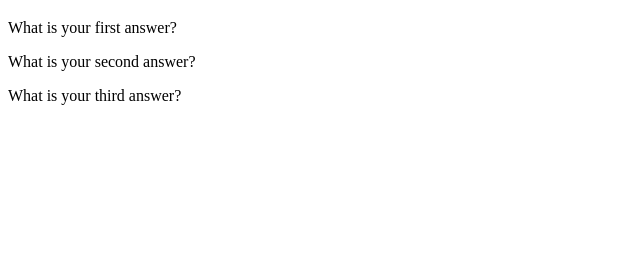
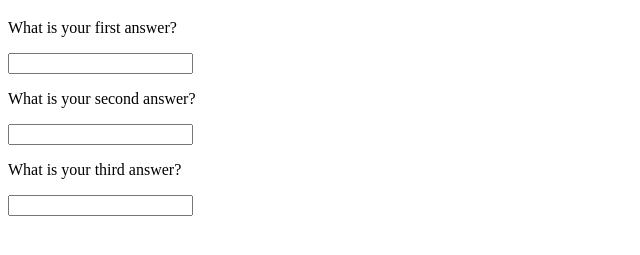
Before and after one commit to jiajing1993/Kaodim-Test, a Gatsby site: page / in a window 1280 px wide. Shown: the part 61-316 px from the top of the page, without its empty margins (0-640 px from the left). Built offline with nearby package versions, Linux system fonts and the light colour scheme; Gatsby itself is replaced by a stand-in of ours.

Commit message:
feat: create input component

```diff
--- a/src/components/inputBuilder.js
+++ b/src/components/inputBuilder.js
@@ -1,10 +1,37 @@
 import React, { Component } from 'react'
 
 export default class inputBuilder extends Component {
+  constructor(props) {
+    super(props);
+    this.state = { counter: 0 };
+  }
+
+  inputTypeIdentifier = (string) => {
+    const type = string.replace("Question", "")
+    return type.charAt(0).toLowerCase() + type.slice(1);
+  }
+
+  onChange = (event) => {
+    let length = this.props.question.min_char_length
+    if (this.props.question.is_required){
+      if ( length && event.target.value.length >= length ){
+        console.log(event.target.value);
+        console.log("trigger back to parent")
+      }
+    }else {
+      console.log("trigger back to parent")
+    }
+  }
+
   render() {
+    const question = this.props.question
     return (
       <div>
-        <p>{this.props.title}</p>
+        <p>{this.props.question.prompt}</p>
+        <input
+          type={this.inputTypeIdentifier(question.question_type)}
+          name={`question${question.id}`}
+          onChange={this.onChange} />
       </div>
     )
   }
--- a/src/pages/index.js
+++ b/src/pages/index.js
@@ -13,7 +13,7 @@ const IndexPage = () => {
       {
         data.questions.map((question) => {
           return (
-            <Input key={question.id} title={question.prompt}></Input>
+            <Input key={question.id} question={question}></Input>
           )
         })
       }
```
